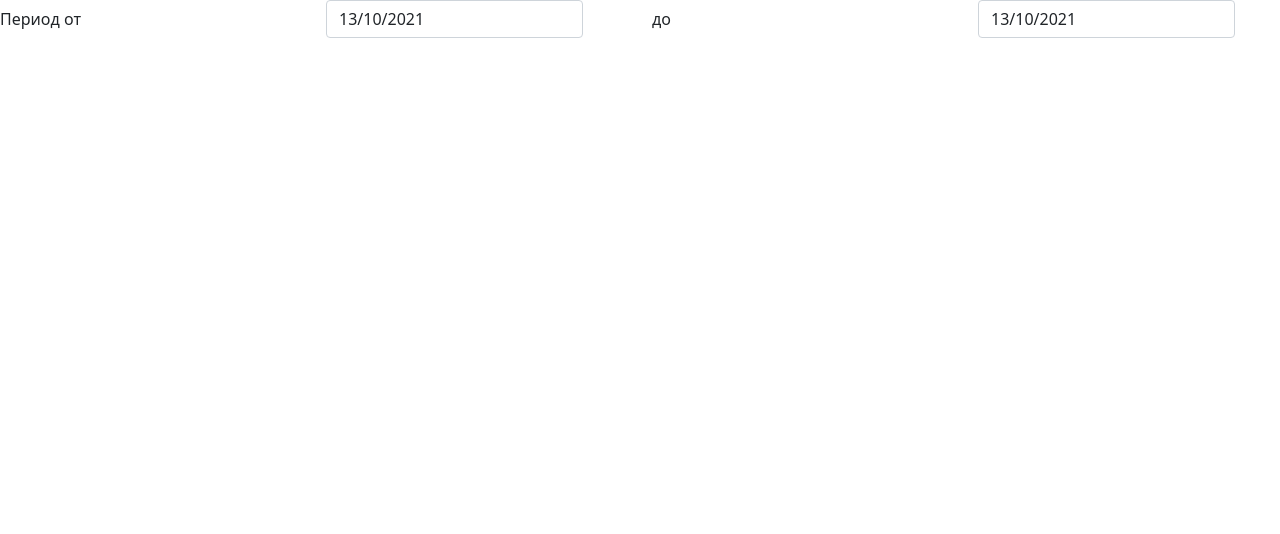
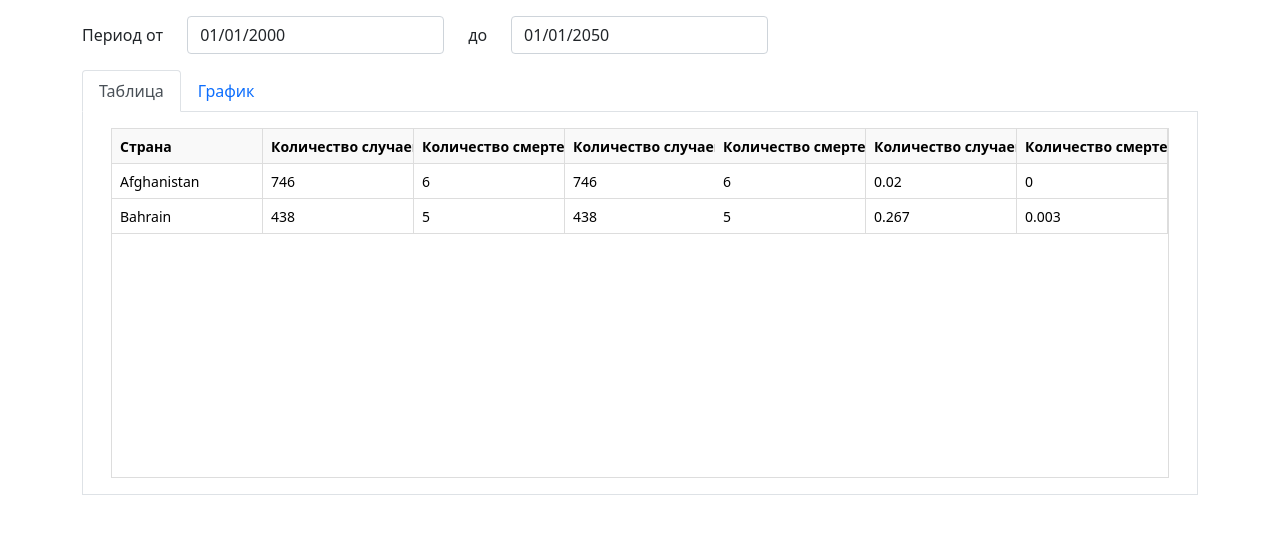
Before and after one commit to Bolhovitin-Pavel/covid-infos, a React (Create React App) app: page / in a window 1280 px wide. Shown: the top 534 px of the page. Built offline with nearby package versions, Linux system fonts and the light colour scheme.

Commit message:
Date range picker update; Adding tabs and covid table;

```diff
--- a/package.json
+++ b/package.json
@@ -7,6 +7,7 @@
     "@testing-library/react": "^11.2.7",
     "@testing-library/user-event": "^12.8.3",
     "react": "^17.0.2",
+    "react-data-grid": "^7.0.0-beta.7",
     "react-datepicker": "^4.2.1",
     "react-dom": "^17.0.2",
     "react-scripts": "4.0.3",
--- a/src/App.js
+++ b/src/App.js
@@ -1,36 +1,105 @@
-import React, { useState, useEffect, useCallback } from "react";
+import React, { useState, useEffect, useCallback, useMemo } from "react";
 import DateRangePicker from "./components/DateRangePicker";
-
-
-function App() {
-  useEffect(() => console.log("Render App"));
-
-  const [minDate, setMinDate] = useState(new Date(2000, 11, 1));
-  const [maxDate, setMaxDate] = useState(new Date(2050, 11, 1));
-
-  const [startDate, setStartDate] = useState(new Date());
-  const [endDate, setEndDate] = useState(new Date());
-
-  const [firstTitle, setFirstTitle] = useState("Период от");
-  const [secondTitle, setSecondTitle] = useState("до");
-
-  const onStartChanged = (date) => setStartDate(date);
-  const onEndChanged = (date) => setEndDate(date);
+import CovidTable from "./components/CovidTable";
 
 
 
+const testCovidInfos = [
+  {
+    "dateRep" : "14/12/2020",
+    "day" : "14",
+    "month" : "12",
+    "year" : "2020",
+    "cases" : 746,
+    "deaths" : 6,
+    "countriesAndTerritories" : "Afghanistan",
+    "geoId" : "AF",
+    "countryterritoryCode" : "AFG",
+    "popData2019" : 38041757,
+    "continentExp" : "Asia",
+    "Cumulative_number_for_14_days_of_COVID-19_cases_per_100000" : "9.01377925"
+  },
+  {
+    "dateRep" : "25/05/2020",
+    "day" : "25",
+    "month" : "05",
+    "year" : "2020",
+    "cases" : 0,
+    "deaths" : 0,
+    "countriesAndTerritories" : "Aruba",
+    "geoId" : "AW",
+    "countryterritoryCode" : "ABW",
+    "popData2019" : 106310,
+    "continentExp" : "America",
+    "Cumulative_number_for_14_days_of_COVID-19_cases_per_100000" : "0"
+  },
+  {
+    "dateRep" : "29/06/2020",
+    "day" : "29",
+    "month" : "06",
+    "year" : "2020",
+    "cases" : 438,
+    "deaths" : 5,
+    "countriesAndTerritories" : "Bahrain",
+    "geoId" : "BH",
+    "countryterritoryCode" : "BHR",
+    "popData2019" : 1641164,
+    "continentExp" : "Asia",
+    "Cumulative_number_for_14_days_of_COVID-19_cases_per_100000" : "436.33664887"
+  },
+];
+
+function App() {
+
+  const [minDate, setMinDate] = useState(new Date(2000, 0));
+  const [maxDate, setMaxDate] = useState(new Date(2050, 0));
+
+  const [startDate, setStartDate] = useState(new Date(2000, 0));
+  const [endDate, setEndDate] = useState(new Date(2050, 0));
+
+  const onStartDateChanged = (date) => setStartDate(date);
+  const onEndDateChanged = (date) => setEndDate(date);
+
+  const [covidInfos, SetCovidInfos] = useState(testCovidInfos);
+
+
+  console.log("Render App");
   return (
-    <div className="App">
-      <DateRangePicker
-        firstTitle={firstTitle}
-        minDate={minDate}
-        startDate={startDate}
-        onStartChanged={onStartChanged}
-        secondTitle={secondTitle}
-        maxDate={maxDate}
-        endDate={endDate}
-        onEndChanged={onEndChanged}
-      />
+    <div className="App container">
+      <div className="row my-3">
+        <DateRangePicker
+          start={startDate}
+          end={endDate}
+          min={minDate}
+          max={maxDate}
+          onStartChanged={onStartDateChanged}
+          onEndChanged={onEndDateChanged}
+          firtsTitle={"Период от"}
+          secondTitle={"до"}
+        />
+      </div>
+
+
+
+      <ul class="nav nav-tabs">
+        <li class="nav-item">
+          <a class="nav-link active" aria-current="Table" href="#">Таблица</a>
+        </li>
+        <li class="nav-item">
+          <a class="nav-link" aria-current="Chart" href="#">График</a>
+        </li>
+      </ul>
+
+
+      <div className="row mx-0 border border-top-0">
+        <div className="col">
+          <div className="mx-3 my-3">
+            <CovidTable covidInfos={covidInfos} startDate={startDate} endDate={endDate}/>
+          </div>
+        </div>
+      </div>
+
+
     </div>
   );
 }
--- /dev/null
+++ b/src/components/CovidTable.jsx
@@ -0,0 +1,192 @@
+import React, { useEffect, useState } from "react";
+import ReactDataGrid from "react-data-grid";
+
+
+
+const columns = [
+    {
+        key: "countriesAndTerritories",
+        name: "Страна",
+    },
+    {
+        key: "cases",
+        name: "Количество случаев",
+    },
+    {
+        key: "deaths",
+        name: "Количество смертей",
+    },
+    {
+        key: "allCases",
+        name: "Количество случаев всего",
+    },
+    {
+        key: "allDeaths",
+        name: "Количество смертей всего",
+    },
+    {
+        key: "casesPer1000",
+        name: "Количество случаев на 1000 житилей",
+    },
+    {
+        key: "deathsPer1000",
+        name: "Количество смертей на 1000 житилей",
+    },
+];
+
+
+function CovidTable({covidInfos, startDate, endDate}) {
+    useEffect(() => console.log(covidInfos), [covidInfos, startDate, endDate]);
+    useEffect(() => SetupGroupedCovidInfo(), [covidInfos, startDate, endDate]);
+
+    const [groupedCovidInfos, SetGroupedCovidInfos] = useState(new Array());
+
+
+
+
+
+    //#region Grouped Covid Infos By Country Name
+    function SetupGroupedCovidInfo() {
+        console.log("Group Covid Infos By Country Name");
+
+        let groups = GetGroupedCovidInfo();
+        RemoveOutOfDateRangeGroups(groups);
+        ValidateGroups(groups);
+        SetGroupedCovidInfos(groups);
+
+    }
+
+
+    function GetGroupedCovidInfo() {
+        let groups = new Array();
+        console.log(covidInfos);
+
+        // Group covid infos by country name
+        covidInfos.forEach(info => {
+            var infoDate = GetCovidInfoDate(info);
+            var isInfoDateInUserRangeRequest = IsInDateRange(infoDate, startDate, endDate, true);
+            var foundedGroup = groups.find(group => group.countriesAndTerritories === info.countriesAndTerritories);
+
+            // Add to exist group: cases in date range, deaths in date range, all cases, all deaths
+            if (foundedGroup != null) {
+            if (isInfoDateInUserRangeRequest) {
+                foundedGroup.cases += info.cases;
+                foundedGroup.deaths += info.deaths;
+            }
+            foundedGroup.allCases += info.cases;
+            foundedGroup.allDeaths += info.deaths;
+            }
+            // Setup new group
+            else {
+            groups.push({
+                countriesAndTerritories: info.countriesAndTerritories,
+                cases: isInfoDateInUserRangeRequest ? info.cases : 0,
+                deaths: isInfoDateInUserRangeRequest ? info.deaths : 0,
+                allCases: info.cases,
+                allDeaths: info.deaths,
+                casesPer1000: 0,
+                deathsPer1000: 0,
+                popData2019 : info.popData2019,
+            });
+            }
+        }, 0)
+
+        // Setup cases per 1000, deaths per 1000
+        groups.forEach((group, index) => {
+            group.id = index;
+            group.casesPer1000 = RoundNumber(GetFraction(group.cases, group.popData2019, 1000));
+            group.deathsPer1000 = RoundNumber(GetFraction(group.deaths, group.popData2019, 1000));
+        });
+
+        return groups;
+    }
+
+
+    function GetCovidInfoDate(covidInfo) {
+        return new Date(Date.UTC(covidInfo.year, covidInfo.month - 1, covidInfo.day));
+    }
+
+
+    function IsInDateRange(date, rangeStartDate, rangeEndDate, inclusive) {
+        if (inclusive) {
+            if (rangeStartDate <= date && date <= rangeEndDate)
+            return true;
+        }
+        else {
+            if (rangeStartDate < date && date < rangeEndDate)
+            return true;
+        }
+
+        return false;
+    }
+
+
+    function GetFraction(value, allCount, targetCount) {
+        value = Number.parseFloat(value);
+        allCount = Number.parseFloat(allCount);
+        targetCount = Number.parseFloat(targetCount);
+
+        if (isNaN(value) || isNaN(allCount) || isNaN(targetCount))
+            return NaN;
+        else
+            return value / allCount * targetCount;
+    }
+
+
+    function RoundNumber(number) {
+        return Math.round(number * 1000) / 1000;
+    }
+
+
+    // Remove out of date range groups (groups without statistics (groups with zero cases and zero deaths))
+    function RemoveOutOfDateRangeGroups(groups) {
+        for (var i = groups.length - 1; i >= 0; i--) {
+            if (groups[i].cases === 0 && groups[i].deaths === 0) {
+            groups.splice(i, 1);
+            }
+        }
+    }
+
+    function ValidateGroups(groups) {
+        groups.forEach(
+            group => ValidateGroup(group)
+        );
+    }
+
+    function ValidateGroup(group) {
+        group.cases = ValidateNumber(group.cases);
+        group.deaths = ValidateNumber(group.deaths);
+        group.allCases = ValidateNumber(group.allCases);
+        group.allDeaths = ValidateNumber(group.allDeaths);
+        group.casesPer1000 = ValidateNumber(group.casesPer1000);
+        group.deathsPer1000 = ValidateNumber(group.deathsPer1000);
+    }
+
+    function ValidateNumber(number) {
+        let parsedNumber = Number.parseFloat(number);
+        if (Number.isNaN(parsedNumber))
+            return "Нет данных";
+        else if (Number.isFinite(parsedNumber) === false)
+            return 0;
+        else
+            return number;
+    }
+    //#endregion
+
+
+    console.log("Render CovidTable");
+    return (
+        <ReactDataGrid
+            columns={columns}
+            rows={groupedCovidInfos}
+            defaultColumnOptions={{
+              resizable: true,
+              sortable: true,
+            }}
+            className="rdg-light"
+        />
+    );
+}
+
+
+export default CovidTable;
--- a/src/components/DatePickerWithTitle.jsx
+++ /dev/null
@@ -1,28 +0,0 @@
-import React, { useCallback, useEffect } from "react";
-import DatePicker from "react-datepicker";
-
-import "react-datepicker/dist/react-datepicker.css";
-
-
-function DatePickerWithTitle({currentDate, onChanged, minDate, maxDate, title}) {
-    useEffect(() => console.log("Render DatePickerWithTitle"));
-
-    return (
-        <>
-            <label className="col-sm col-form-label">{title}</label>
-            <div className="col-sm">
-                <DatePicker
-                className="form-control"
-                dateFormat="dd/MM/yyyy"
-                selected={currentDate}
-                onChange={onChanged}
-                minDate={minDate}
-                maxDate={maxDate}
-            />
-            </div>
-        </>
-    );
-}
-
-
-export default DatePickerWithTitle;
--- a/src/components/DateRangePicker.jsx
+++ b/src/components/DateRangePicker.jsx
@@ -1,23 +1,40 @@
-import React, { useCallback, useEffect } from "react";
-import DatePickerWithTitle from "./DatePickerWithTitle";
+import React from "react";
+import ReactDatePicker from "react-datepicker";
+import "react-datepicker/dist/react-datepicker.css";
 
 
-function DateRangePicker({firstTitle, minDate, startDate, onStartChanged, secondTitle, maxDate, endDate, onEndChanged}) {
-    useEffect(() => console.log("Render DateRangePicker"));
+function DateRangePicker({start, end, min, max, onStartChanged, onEndChanged, firtsTitle, secondTitle}) {
 
 
-    const dateStartPicker = useCallback(
-        <DatePickerWithTitle currentDate={startDate} onChanged={onStartChanged} minDate={minDate} maxDate={maxDate} title={firstTitle} />
-        ,
-        [startDate, onStartChanged, minDate, maxDate, firstTitle]
-    )
+
     return (
         <div className="row">
-            {dateStartPicker}
-            <DatePickerWithTitle currentDate={endDate} onChanged={onEndChanged} minDate={minDate} maxDate={maxDate} title={secondTitle} />
+        <label className="col-md-auto col-form-label">{firtsTitle}</label>
+        <div className="col-md-auto">
+          <ReactDatePicker
+            className="form-control"
+            dateFormat="dd/MM/yyyy"
+            selected={start}
+            onChange={onStartChanged}
+            minDate={min}
+            maxDate={max}
+          />
         </div>
+
+
+        <label className="col-md-auto col-form-label">{secondTitle}</label>
+        <div className="col-md-auto">
+        <ReactDatePicker
+          className="form-control"
+          dateFormat="dd/MM/yyyy"
+          selected={end}
+          onChange={onEndChanged}
+          minDate={min}
+          maxDate={max}
+        />
+        </div>
+      </div>
     );
-
 }
 
 
```
Also changed, not shown: 1 other file (tests, documents, lock files or other folders).
